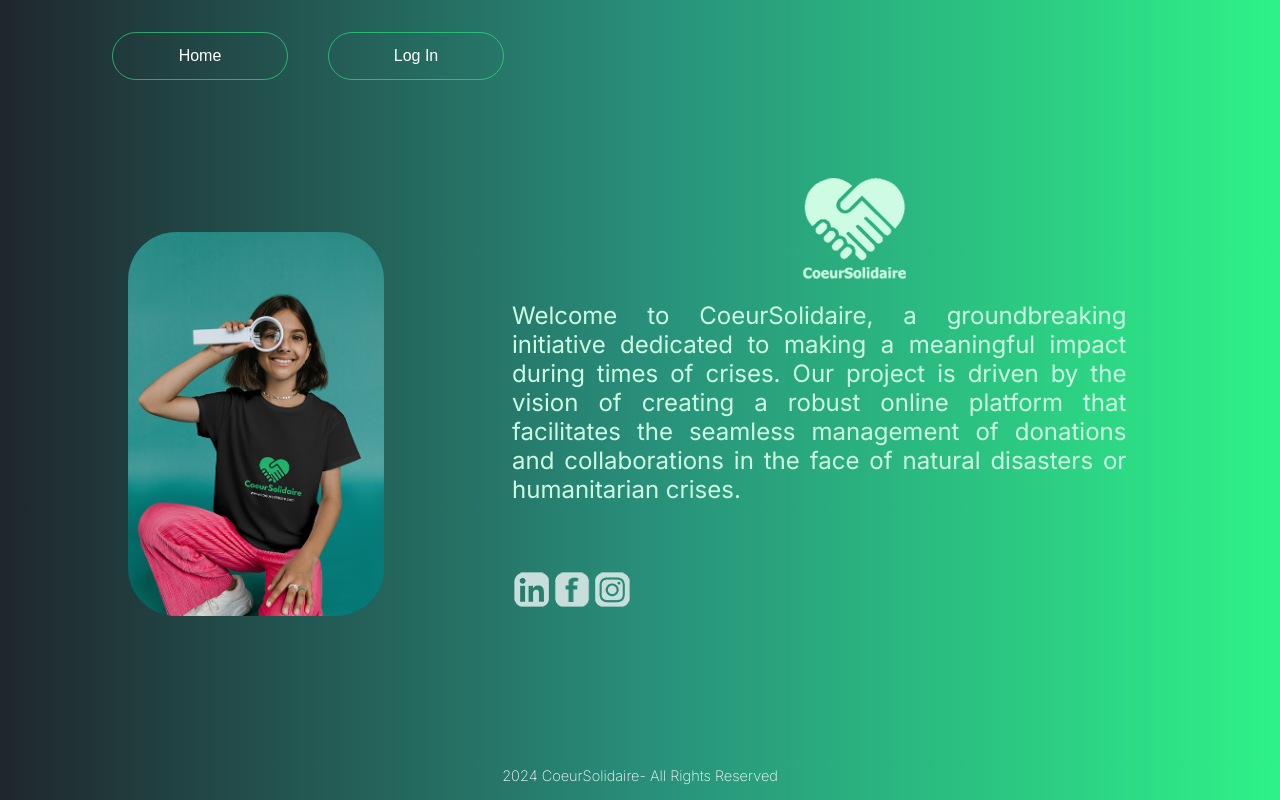
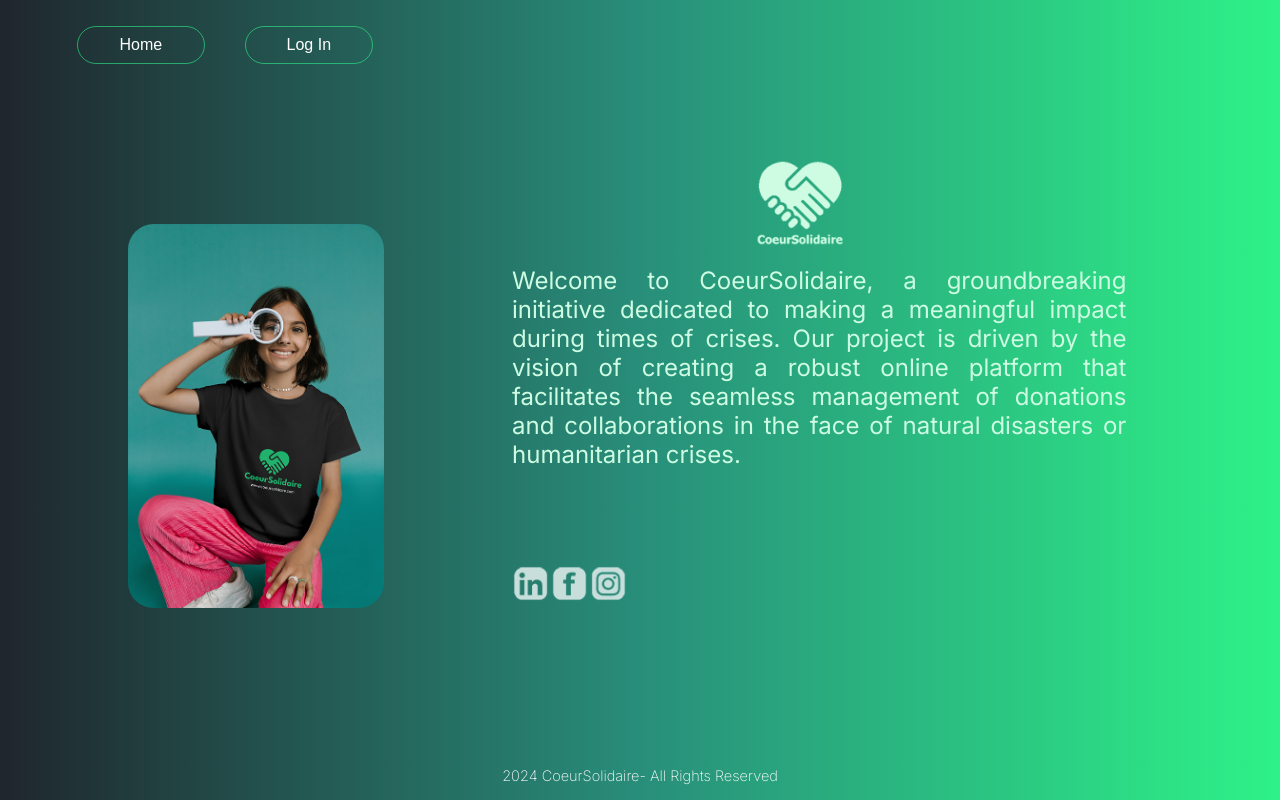
Before and after one commit to ousaro/PPP_V2, a React (Create React App) app in the folder FrontEnd/coeursolidaire/: page /About in a window 1280 px wide. Built offline with nearby package versions, Linux system fonts and the light colour scheme.

Commit message:
finishing the about pg

```diff
--- a/FrontEnd/coeursolidaire/src/index.css
+++ b/FrontEnd/coeursolidaire/src/index.css
@@ -193,7 +193,7 @@ body{
   display: flex;
   flex-direction: row;
   gap: 2.5em;
-  padding: 2em 0 0 7em;
+  padding: clamp(1em,2cqi,2em) 0 0 clamp(2em,6cqi,7em);
 
 }
 
@@ -201,9 +201,9 @@ body{
 .About_LogIn_Btn{
   color: white;
   border: 0.1px solid var(--Border1);
-  font-size: 1em;
-  width: 11em;
-  height: 3em;
+  font-size: clamp(0.7em,1.5cqi,1em);
+  width: clamp(8em,10cqi,11em);
+  height: clamp(2.2em,3cqi,3em);
   background-color: transparent;
   border-radius: 2em;
 }
@@ -242,11 +242,11 @@ body{
 .About_Content_Hero img{
   width: 50%;
   height:auto;
-  border-radius: 3em;
+  border-radius: clamp(1em,2cqi,3em);
 }
 
 .About_Content_Desc{
-  padding-top: 6em;
+  padding-top:6em;
   display: flex;
   flex-direction: column;
   gap: 1em;
@@ -254,11 +254,16 @@ body{
 }
 
 .About_Content_Desc_Logo{
-  padding-left: 18em;
+  padding-left: clamp(7em,19cqi,18em);
+}
+
+.About_Content_Desc_Logo img{
+  width: clamp(4.5em,7cqi,7em);
+  height: auto;
 }
 
 .About_Content_Desc p {
-  font-size: 1.5em;
+  font-size: clamp(1em,2cqi,1.5em);
   text-align: justify;
   width: 80%;
   align-self: start;
@@ -277,11 +282,16 @@ body{
   opacity: 85%;
 }
 
+.About_Content_SocialLinks li img{
+  width:clamp(1.5em,3cqi,2.5em);
+  height: auto;
+}
+
 .About_Footer{
   display: grid;
   place-items: center;
   color : white;
-  font-size:clamp(0.7em,1.3cqi, 0.91em);
+  font-size:clamp(0.6em,1.3cqi, 0.91em);
   font-weight: 200;
   padding-bottom: 1em;
 
```
